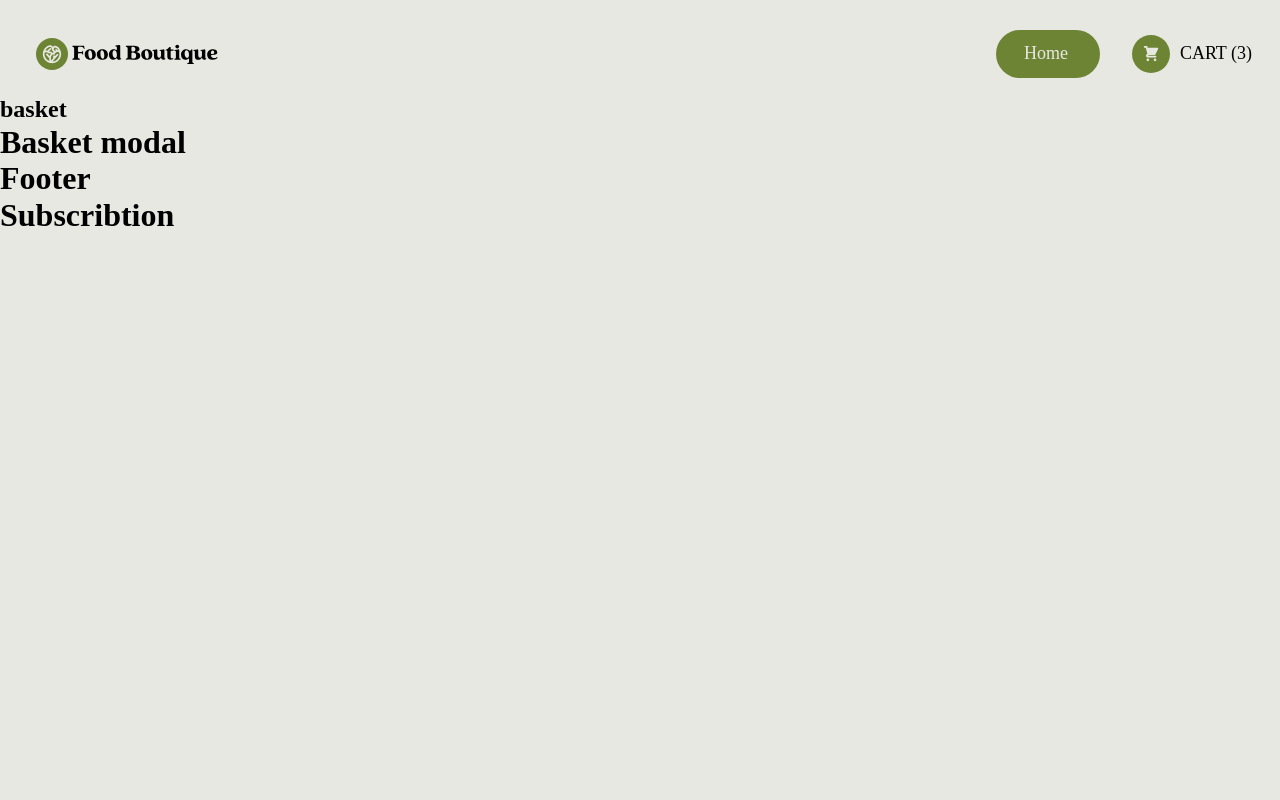
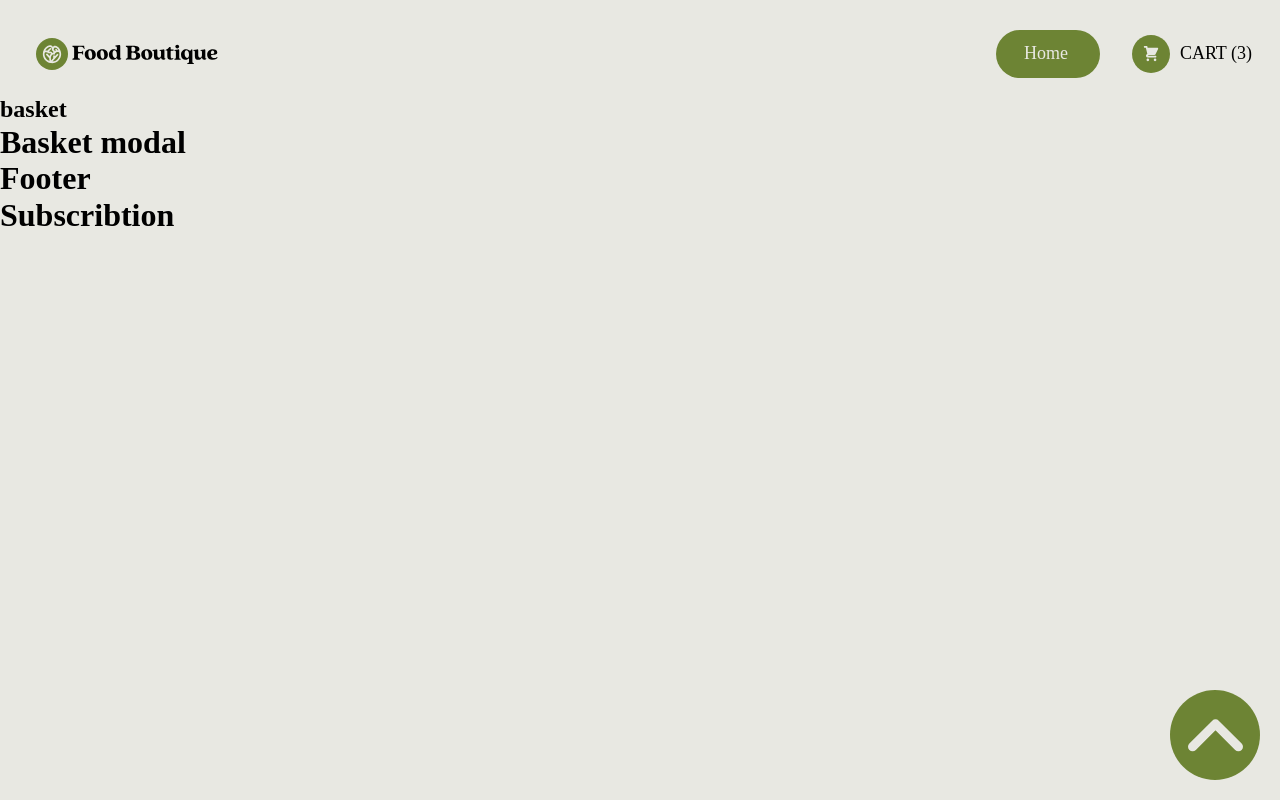
Before and after one commit to Tate-T/FoodBoutique, a website built with Parcel: page src/cart.html in a window 1280 px wide. Built offline with nearby package versions, Linux system fonts and the light colour scheme; a web font is replaced by a local one.

Commit message:
scroll to top added

```diff
--- a/src/cart.html
+++ b/src/cart.html
@@ -1,21 +1,28 @@
 <!DOCTYPE html>
 <html lang="en">
-<head>
-    <meta charset="UTF-8">
-    <meta name="viewport" content="width=device-width, initial-scale=1.0">
-    <link rel="stylesheet" href="https://cdnjs.cloudflare.com/ajax/libs/modern-normalize/3.0.1/modern-normalize.min.css" integrity="sha512-q6WgHqiHlKyOqslT/lgBgodhd03Wp4BEqKeW6nNtlOY4quzyG3VoQKFrieaCeSnuVseNKRGpGeDU3qPmabCANg==" crossorigin="anonymous" referrerpolicy="no-referrer" />
+  <head>
+    <meta charset="UTF-8" />
+    <meta name="viewport" content="width=device-width, initial-scale=1.0" />
+    <link
+      rel="stylesheet"
+      href="https://cdnjs.cloudflare.com/ajax/libs/modern-normalize/3.0.1/modern-normalize.min.css"
+      integrity="sha512-q6WgHqiHlKyOqslT/lgBgodhd03Wp4BEqKeW6nNtlOY4quzyG3VoQKFrieaCeSnuVseNKRGpGeDU3qPmabCANg=="
+      crossorigin="anonymous"
+      referrerpolicy="no-referrer"
+    />
     <link
       href="https://fonts.cdnfonts.com/css/pp-neue-montreal"
       rel="stylesheet"
     />
     <title>Cart</title>
     <link rel="stylesheet" href="./cart.scss" />
-</head>
-<body>
+  </head>
+  <body>
     <include src="./partials/components/header.html"></include>
     <include src="./partials/cart/basket.html"></include>
     <include src="./partials/cart/basket-modal.html"></include>
     <include src="./partials/components/footer.html"></include>
     <include src="./partials/components/subscribtion-modal.html"></include>
-</body>
+    <include src="./partials/components/scroll-to-top.html"></include>
+  </body>
 </html>
--- a/src/js/sections/index/hero.js
+++ b/src/js/sections/index/hero.js
@@ -1 +1 @@
-document.querySelector(".hero__circle").addEventListener("click", (e) => document.querySelector(".hero__circle--text").classList.toggle("hero__circle--rotating"));
+// document.querySelector(".hero__circle").addEventListener("click", (e) => document.querySelector(".hero__circle--text").classList.toggle("hero__circle--rotating"));
--- a/src/partials/components/scroll-to-top.html
+++ b/src/partials/components/scroll-to-top.html
@@ -1,3 +1,15 @@
-<div class="scrollToTop">
-    <a href="#top">scrollToTop</a>
-</div>
+<a href="#top" class="scrollToTop">
+  <svg
+    class="scrollToTop__icon"
+    viewBox="0 0 48 32"
+    xmlns="http://www.w3.org/2000/svg"
+  >
+    <path
+      stroke-linejoin="round"
+      stroke-linecap="round"
+      stroke-miterlimit="4"
+      stroke-width="8"
+      d="M4 6l20 20 20-20"
+    ></path>
+  </svg>
+</a>
--- a/src/sass/base/_common.scss
+++ b/src/sass/base/_common.scss
@@ -1,3 +1,7 @@
+html {
+  scroll-behavior: smooth;
+}
+
 body {
     background-color: $bg-color;
     font-family: "PP Neue Montreal";
--- a/src/sass/components/_scroll-to-top.scss
+++ b/src/sass/components/_scroll-to-top.scss
@@ -0,0 +1,25 @@
+.scrollToTop {
+  position: fixed;
+  bottom: 20px;
+  right: 20px;
+  width: 90px;
+  height: 90px;
+  background-color: $highlight-color;
+  border-radius: 50%;
+  stroke: $bg-color;
+  @include flexbox;
+    transition: background,  box-shadow, $st-animation;
+
+  &:hover {
+    background-color: $bg-color;
+    stroke: $highlight-color;
+    box-shadow: 0 0 25px 10px rgba($highlight-color, 0.5);
+  }
+
+  &__icon {
+    fill: transparent;
+    rotate: 180deg;
+    width: 55px;
+    transition: stroke $st-animation;
+  }
+}
```
Also changed, not shown: src/index.html (+8 -1 lines), src/sass/sections/index/_hero.scss (+5 -5 lines), src/cart.scss (line endings or trailing spaces), src/index.scss (line endings or trailing spaces).
